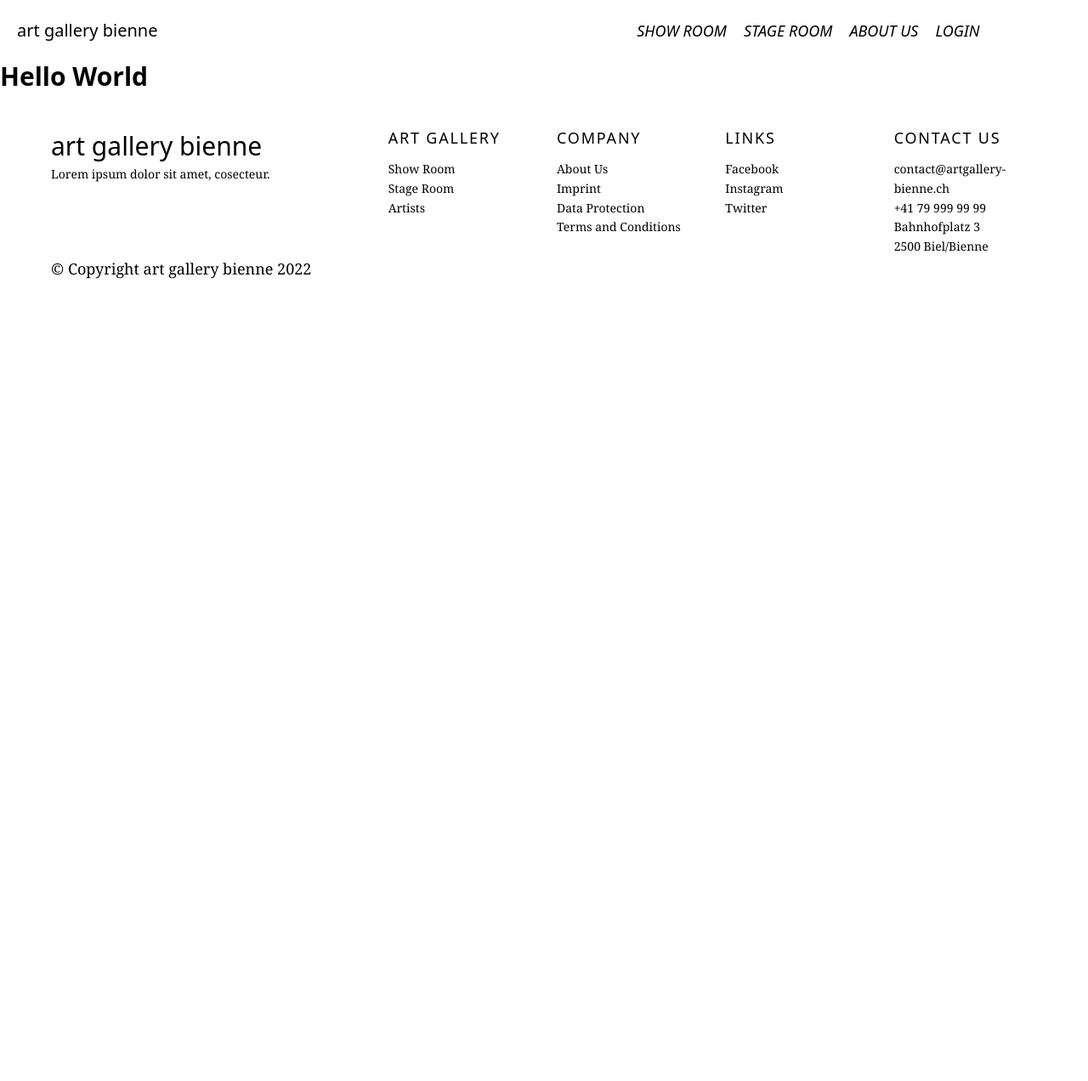
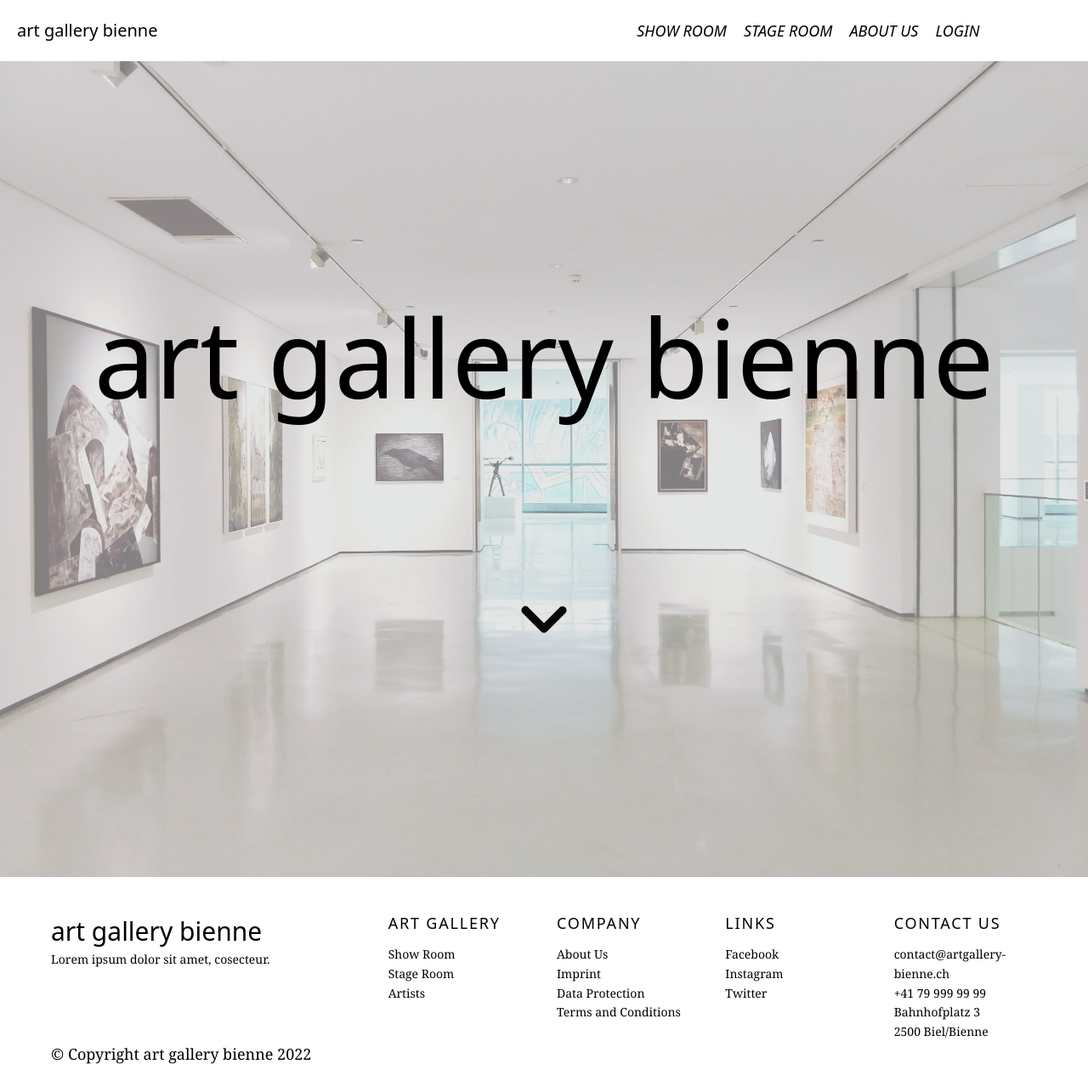
Before and after one commit to kirillwolkow/artgallerybienne, a Django app: page / in a window 1280 px wide. Shown: the top 1272 px of the page at 85% size. Before the commit the page ends 328 px from the top, so only its background shows below. Run offline with Django 4.2, Linux system fonts and the light colour scheme; some libraries are stand-ins or nearby versions.

Commit message:
upload static resources, create hero section and style it

```diff
--- a/project/gallery/templates/gallery/index.html
+++ b/project/gallery/templates/gallery/index.html
@@ -1,10 +1,18 @@
 {% extends 'base.html' %}
-
+{% load static %}
 
 {% block content %}
 
-<h1 class="text-3xl font-black">
-    Hello World
-</h1>
+<section class="hero-section relative">
+    <img class="opacity-60" src="{% static 'gallery/images/hero_image.webp' %}" alt="Picture of Museum Gallery">
+    <div class="w-full h-screen flex text-center items-center justify-center absolute top-0">
+        <h1 class="absolute top-1/3 font-sans font-medium text-9xl leading-[161px] z-10">
+            art gallery bienne
+        </h1>
+        <span>
+            <a href="/"><img class="absolute left-1/2 -translate-x-1/2 top-3/4 z-10" src="{% static 'gallery/images/hero_button.svg' %}" alt="Arrow Button"></a>
+        </span>
+    </div>
+</section>
 
 {% endblock content %}
```
Also changed, not shown: project/gallery/static/gallery/images/hero_button.svg (added), project/gallery/static/gallery/images/hero_image.jpg (renamed from resources/images/hero_image2.jpg), project/gallery/static/gallery/images/hero_image.webp (added), resources/images/hero_image.jpg (deleted).
